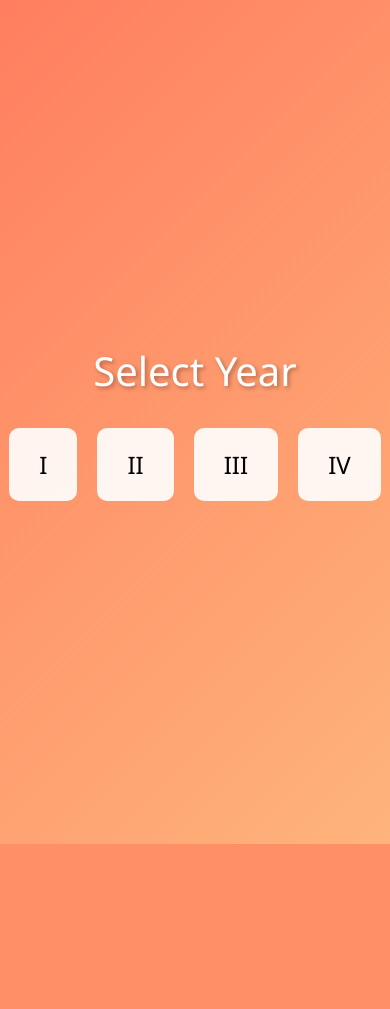
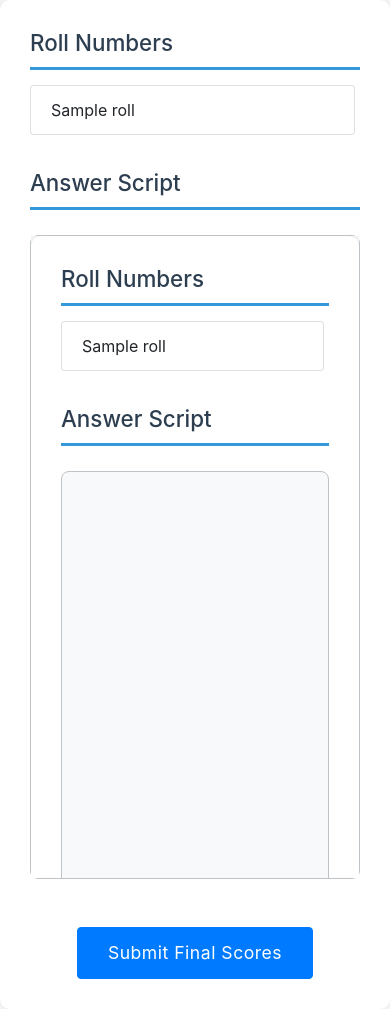
Before and after one commit to Sahith200444/Aigrading, a Flask app: template templates/result.html in a window 390 px wide; the page is wider, and only the part inside the window is pictured. Before the commit the page ends 844 px from the top of that part, so only its background shows below. Run offline with Flask 3, Linux system fonts and the light colour scheme; the template is opened without the code that fills it: most values are stand-ins (such as "Sample title", 1, 10 or a date in 2020); some libraries are stand-ins or nearby versions.

Commit message:
Update result.html

```diff
--- a/templates/result.html
+++ b/templates/result.html
@@ -2,213 +2,222 @@
 <html lang="en">
 <head>
   <meta charset="UTF-8">
-  <title>Unique Class Selection</title>
   <meta name="viewport" content="width=device-width, initial-scale=1.0">
+  <title>Evaluation Results</title>
+  <link rel="stylesheet" href="https://maxcdn.bootstrapcdn.com/bootstrap/4.0.0/css/bootstrap.min.css">
   <style>
-    /* Basic resets */
-    * { margin: 0; padding: 0; box-sizing: border-box; }
-    html, body { height: 100%; font-family: 'Segoe UI', sans-serif; }
+      html, body {
+          height: 100%;
+          margin: 0;
+          padding: 0;
+      }
       body {
-      background: linear-gradient(135deg, #ff7e5f, #feb47b);
-      overflow: hidden;
+          background-color: #f8f9fa;
       }
-    /* Container for full-screen sections */
-    .section-container {
-      position: relative;
+      /* Full page white background that fills the viewport */
+      .full-page-container {
+          background-color: white;
+          border-radius: 10px;
+          box-shadow: 0 0 15px rgba(0,0,0,0.1);
+          padding: 30px;
+          min-height: 100vh;
+      }
+      .roll-numbers {
+          margin-bottom: 30px;
+      }
+      .roll-numbers .part-title {
+          color: #2c3e50;
+          border-bottom: 3px solid #3498db;
+          padding-bottom: 10px;
+          margin-bottom: 15px;
+          font-size: 1.4em;
+      }
+      .list-group-horizontal {
+          flex-wrap: wrap;
+      }
+      .list-group-horizontal .list-group-item {
+          cursor: pointer;
+          margin-right: 5px;
+          margin-bottom: 5px;
+      }
+      .score-section {
+          margin-bottom: 30px;
+      }
+      .part-title {
+          color: #2c3e50;
+          border-bottom: 3px solid #3498db;
+          padding-bottom: 10px;
+          margin-bottom: 25px;
+          font-size: 1.4em;
+      }
+      .question-group {
+          margin-bottom: 25px;
+          padding: 15px;
+          border: 1px solid #ecf0f1;
+          border-radius: 8px;
+          background-color: #fdfdfe;
+      }
+      .subquestion-row {
+          display: grid;
+          grid-template-columns: repeat(auto-fit, minmax(150px, 1fr));
+          gap: 20px;
+          margin-top: 15px;
+      }
+      /* Adjust the PDF viewer height relative to the viewport */
+      .pdf-viewer {
+          height: calc(100vh - 200px);
+          border: 1px solid #bdc3c7;
+          border-radius: 8px;
+          background: #f8f9fa;
+      }
+      .score-input {
           width: 100%;
-      height: 100%;
+          padding: 8px 12px;
+          border: 1px solid #bdc3c7;
+          border-radius: 5px;
+          font-size: 0.95em;
       }
-    /* Full-screen pages */
-    .page-step {
-      position: absolute;
-      width: 100%;
-      height: 100%;
-      top: 0;
-      left: 100%;
-      display: flex;
-      flex-direction: column;
-      align-items: center;
-      justify-content: center;
-      transition: transform 0.6s ease, opacity 0.6s ease;
-      opacity: 0;
-    }
-    .page-step.active {
-      transform: translateX(-100%);
-      opacity: 1;
-    }
-    /* Header style on each step */
-    .step-header {
-      font-size: 2.5em;
-      margin-bottom: 30px;
-      color: #fff;
-      text-shadow: 2px 2px 4px rgba(0,0,0,0.3);
-    }
-    /* Option cards */
-    .options {
-      display: flex;
-      flex-wrap: wrap;
-      justify-content: center;
-      gap: 20px;
-    }
-    .option {
-      background: rgba(255,255,255,0.9);
-      padding: 20px 30px;
-      border-radius: 10px;
-      font-size: 1.5em;
-      cursor: pointer;
-      transition: transform 0.3s ease, background 0.3s ease;
-    }
-    .option:hover {
-      transform: scale(1.05);
-      background: #fff;
-    }
-    /* Navigation buttons (for Previous/Submit) */
-    .nav-buttons {
-      position: absolute;
-      bottom: 40px;
-      width: 100%;
-      display: flex;
-      justify-content: space-between;
-      padding: 0 40px;
-    }
-    .nav-buttons button {
-      background: rgba(0,0,0,0.5);
-      color: #fff;
-      border: none;
-      padding: 10px 20px;
-      font-size: 1em;
-      border-radius: 5px;
-      cursor: pointer;
-      transition: background 0.3s ease;
-    }
-    .nav-buttons button:hover {
-      background: rgba(0,0,0,0.7);
+      .score-label {
+          font-weight: 500;
+          color: #34495e;
+          margin-bottom: 5px;
       }
       .submit-btn {
-      background: #3498db;
-    }
-    .submit-btn:hover {
-      background: #2980b9;
+          padding: 12px 30px;
+          font-size: 1.1em;
+          letter-spacing: 0.5px;
       }
   </style>
 </head>
 <body>
-  <div class="section-container">
-    <!-- Step 1: Select Year -->
-    <div class="page-step active" id="step1">
-      <div class="step-header">Select Year</div>
-      <div class="options">
-        <div class="option" data-value="I">I</div>
-        <div class="option" data-value="II">II</div>
-        <div class="option" data-value="III">III</div>
-        <div class="option" data-value="IV">IV</div>
+  <div class="container-fluid full-page-container">
+      <!-- Roll Numbers Section at the Top -->
+      <div class="roll-numbers">
+          <h4 class="part-title">Roll Numbers</h4>
+          <ul class="list-group list-group-horizontal">
+              {% for roll in roll_numbers %}
+              <li class="list-group-item {% if roll == stu_roll %}active{% endif %}"
+                  onclick="loadRoll('{{ roll }}')">
+                  {{ roll }}
+              </li>
+              {% endfor %}
+          </ul>
       </div>
-      <div class="nav-buttons">
-        <!-- No Previous button on first step -->
-        <div></div>
+
+      <!-- Main Content for Answer Script and Scores -->
+      <div class="row">
+          <!-- Answer Script Viewer -->
+          <div class="col-md-6">
+              <h3 class="part-title">Answer Script</h3>
+              <div class="pdf-viewer">
+                  <iframe id="answerscriptIframe" src="{{ answerscript_url }}"
+                          width="100%"
+                          height="100%"
+                          style="border:none;"></iframe>
               </div>
           </div>
-    <!-- Step 2: Select Branch -->
-    <div class="page-step" id="step2">
-      <div class="step-header">Select Branch</div>
-      <div class="options">
-        <div class="option" data-value="IT">IT</div>
-        <div class="option" data-value="CSE">CSE</div>
-        <div class="option" data-value="ECE">ECE</div>
-        <div class="option" data-value="Civil">Civil</div>
-        <div class="option" data-value="AI">AI</div>
+
+          <!-- Scores Section -->
+          <div class="col-md-6">
+              <form method="post" action="{{ url_for('submit_scores') }}">
+                  <input type="hidden" id="rollNoHidden" name="roll_no" value="{{ stu_roll }}">
+                  <input type="hidden" name="year" value="{{ year }}">
+                  <input type="hidden" name="branch" value="{{ branch }}">
+                  <input type="hidden" name="section" value="{{ section }}">
+
+                  {% if pattern_type == "pattern1" %}
+                  <!-- Pattern 1: Part-A and Part-B -->
+                  <div class="score-section">
+                      <h4 class="part-title">Part-A Scores (1 Mark Each)</h4>
+                      <div class="subquestion-row">
+                          {% for i in range(10) %}
+                          <div>
+                              <div class="score-label">Question {{ i+1 }}:</div>
+                              <input type="number" class="score-input"
+                                     name="scores"
+                                     value="{{ scores[i] }}"
+                                     min="0" max="1" step="0.5" required>
                           </div>
-      <div class="nav-buttons">
-        <button type="button" id="prev2">Previous</button>
-        <!-- No Next button; auto-advance on selection -->
+                          {% endfor %}
                       </div>
                   </div>
-    <!-- Step 3: Select Section -->
-    <div class="page-step" id="step3">
-      <div class="step-header">Select Section</div>
-      <div class="options">
-        <div class="option" data-value="A">A</div>
-        <div class="option" data-value="B">B</div>
-        <div class="option" data-value="C">C</div>
+
+                  <div class="score-section">
+                      <h4 class="part-title">Part-B Scores (10 Marks Per Subquestion)</h4>
+                      {% for q_num in range(11, 16) %}
+                      <div class="question-group">
+                          <h5>Question {{ q_num }}</h5>
+                          <div class="subquestion-row">
+                              {% set base_index = 10 + ((q_num - 11) * 2) %}
+                              <div>
+                                  <div class="score-label">a) Score:</div>
+                                  <input type="number" class="score-input"
+                                         name="scores"
+                                         value="{{ scores[base_index] }}"
+                                         min="0" max="10" step="0.5">
                               </div>
-      <div class="nav-buttons">
-        <button type="button" id="prev3">Previous</button>
-        <button type="button" class="submit-btn" id="submitBtn">Submit</button>
+                              <div>
+                                  <div class="score-label">b) Score:</div>
+                                  <input type="number" class="score-input"
+                                         name="scores"
+                                         value="{{ scores[base_index + 1] }}"
+                                         min="0" max="10" step="0.5">
                               </div>
                           </div>
                       </div>
-  <!-- Hidden form to capture selections -->
-  <form id="selectionForm" action="/yearselection" method="post" style="display: none;">
-    <input type="hidden" name="year" id="selectedYear">
-    <input type="hidden" name="branch" id="selectedBranch">
-    <input type="hidden" name="section" id="selectedSection">
+                      {% endfor %}
+                  </div>
+                  {% elif pattern_type == "pattern2" %}
+                  <!-- Pattern 2: Part-A and Part-B -->
+                  <div class="score-section">
+                      <h4 class="part-title">Part-A Score (1 Question with 10 Subquestions)</h4>
+                      <div class="subquestion-row">
+                          {% set subs = ['a','b','c','d','e','f','g','h','i','j'] %}
+                          {% for i in range(10) %}
+                          <div>
+                              <div class="score-label">Subquestion {{ subs[i] }}:</div>
+                              <input type="number" class="score-input"
+                                     name="scores"
+                                     value="{{ scores[i] }}"
+                                     min="0" max="1" step="0.5" required>
+                          </div>
+                          {% endfor %}
+                      </div>
+                  </div>
+
+                  <div class="score-section">
+                      <h4 class="part-title">Part-B Scores (Questions 2 to 7)</h4>
+                      <div class="subquestion-row">
+                          {% for q_num in range(2, 8) %}
+                          <div class="question-group">
+                              <div class="score-label">Question {{ q_num }}:</div>
+                              <input type="number" class="score-input"
+                                     name="scores"
+                                     value="{{ scores[10 + (q_num - 2)] }}"
+                                     min="0" max="10" step="0.5">
+                          </div>
+                          {% endfor %}
+                      </div>
+                  </div>
+                  {% endif %}
+
+                  <div class="text-center mt-5">
+                      <button type="submit" class="btn btn-primary submit-btn">
+                          Submit Final Scores
+                      </button>
+                  </div>
               </form>
+          </div>
+      </div>
+  </div>
+
+  <!-- JavaScript to handle roll number selection -->
   <script>
-    const steps = [
-      document.getElementById('step1'),
-      document.getElementById('step2'),
-      document.getElementById('step3')
-    ];
-    let currentStep = 0;
-    const selections = { year: null, branch: null, section: null };
-
-    function showStep(index) {
-      steps.forEach((step, i) => {
-        step.classList.remove('active');
-        if (i === index) {
-          step.classList.add('active');
+      function loadRoll(rollNo) {
+          var params = new URLSearchParams(window.location.search);
+          params.set('roll_no', rollNo);
+          window.location.search = params.toString();
       }
-      });
-      currentStep = index;
-    }
-
-    // Step 1: Year selection (auto-advance)
-    document.querySelectorAll('#step1 .option').forEach(option => {
-      option.addEventListener('click', function() {
-        selections.year = this.getAttribute('data-value');
-        document.getElementById('selectedYear').value = selections.year;
-        // Auto-advance to Step 2
-        showStep(1);
-      });
-    });
-
-    // Step 2: Branch selection (auto-advance)
-    document.querySelectorAll('#step2 .option').forEach(option => {
-      option.addEventListener('click', function() {
-        selections.branch = this.getAttribute('data-value');
-        document.getElementById('selectedBranch').value = selections.branch;
-        // Auto-advance to Step 3
-        showStep(2);
-      });
-    });
-
-    // Step 3: Section selection (requires manual submit)
-    document.querySelectorAll('#step3 .option').forEach(option => {
-      option.addEventListener('click', function() {
-        selections.section = this.getAttribute('data-value');
-        document.getElementById('selectedSection').value = selections.section;
-        // Visually indicate selection
-        document.querySelectorAll('#step3 .option').forEach(opt => {
-          opt.style.borderColor = 'transparent';
-          opt.style.background = 'rgba(255,255,255,0.9)';
-        });
-        this.style.borderColor = '#3498db';
-        this.style.background = '#e7f1ff';
-      });
-    });
-
-    // Navigation for Previous buttons
-    document.getElementById('prev2').addEventListener('click', () => showStep(0));
-    document.getElementById('prev3').addEventListener('click', () => showStep(1));
-
-    // Submit button handler
-    document.getElementById('submitBtn').addEventListener('click', function() {
-      if (!selections.section) {
-        alert('Please select a section before submitting.');
-        return;
-      }
-      document.getElementById('selectionForm').submit();
-    });
   </script>
 </body>
 </html>
```
Lines whose indentation alone changed are shown as unchanged.
